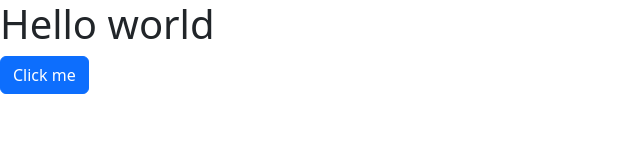
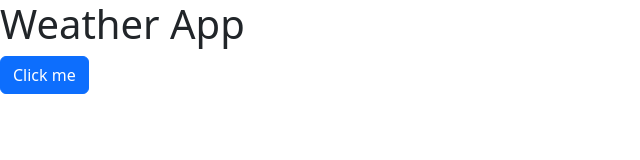
Before and after one commit to pacheyayacode/Chocolate-Weatherapp, a plain HTML site: page index.html in a window 1280 px wide. Shown: the whole page, without its empty margins (0-640 px from the left). Drawn offline with nearby package versions, Linux system fonts and the light colour scheme.

Commit message:
Updated index.html, h1

```diff
--- a/index.html
+++ b/index.html
@@ -16,7 +16,8 @@
 
 <body>
     <div class="container"></div>
-    <h1>Hello world
+    <h1>
+        Weather App
     </h1>
     <a href="" class="btn btn-primary">Click me</a>
     </div>
```
